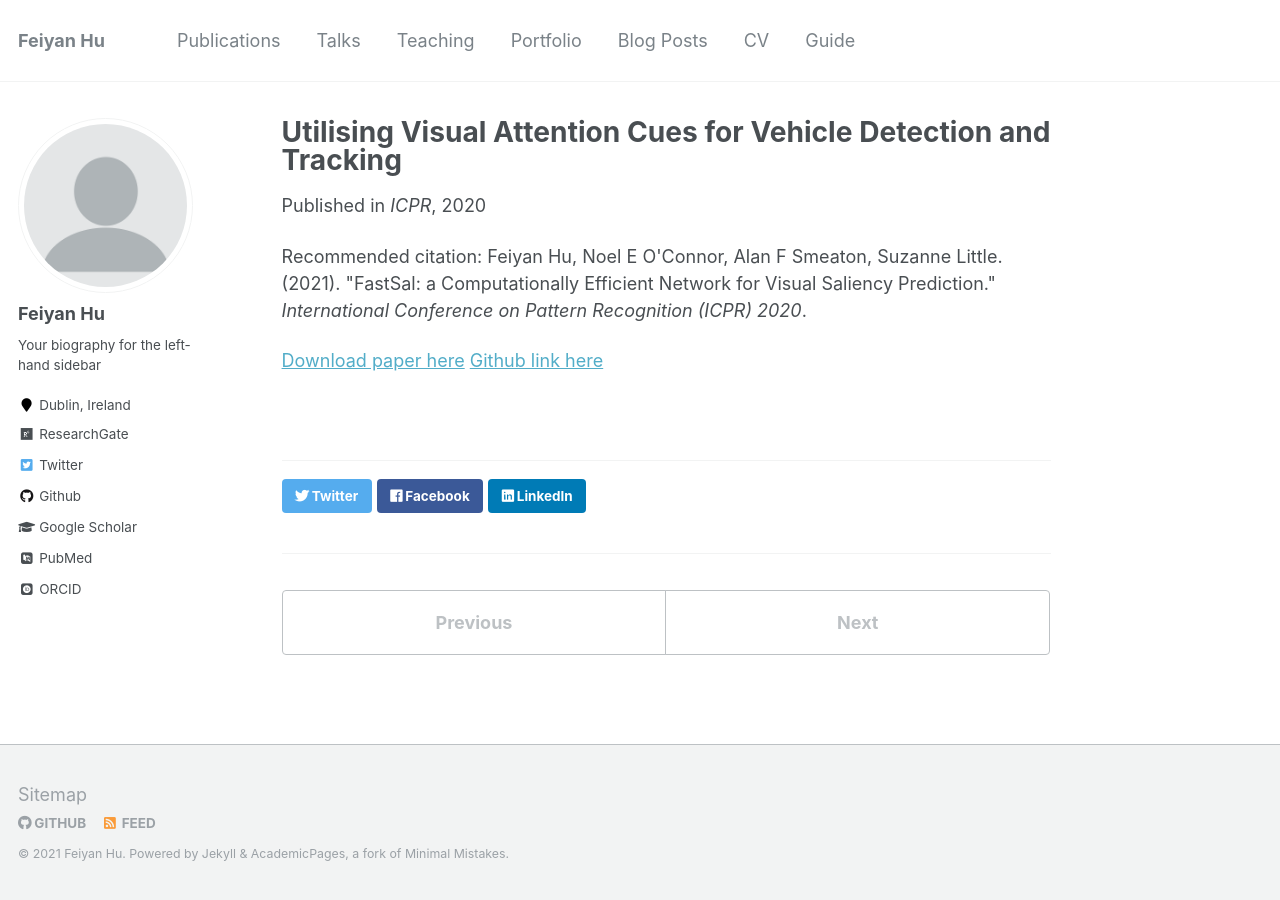
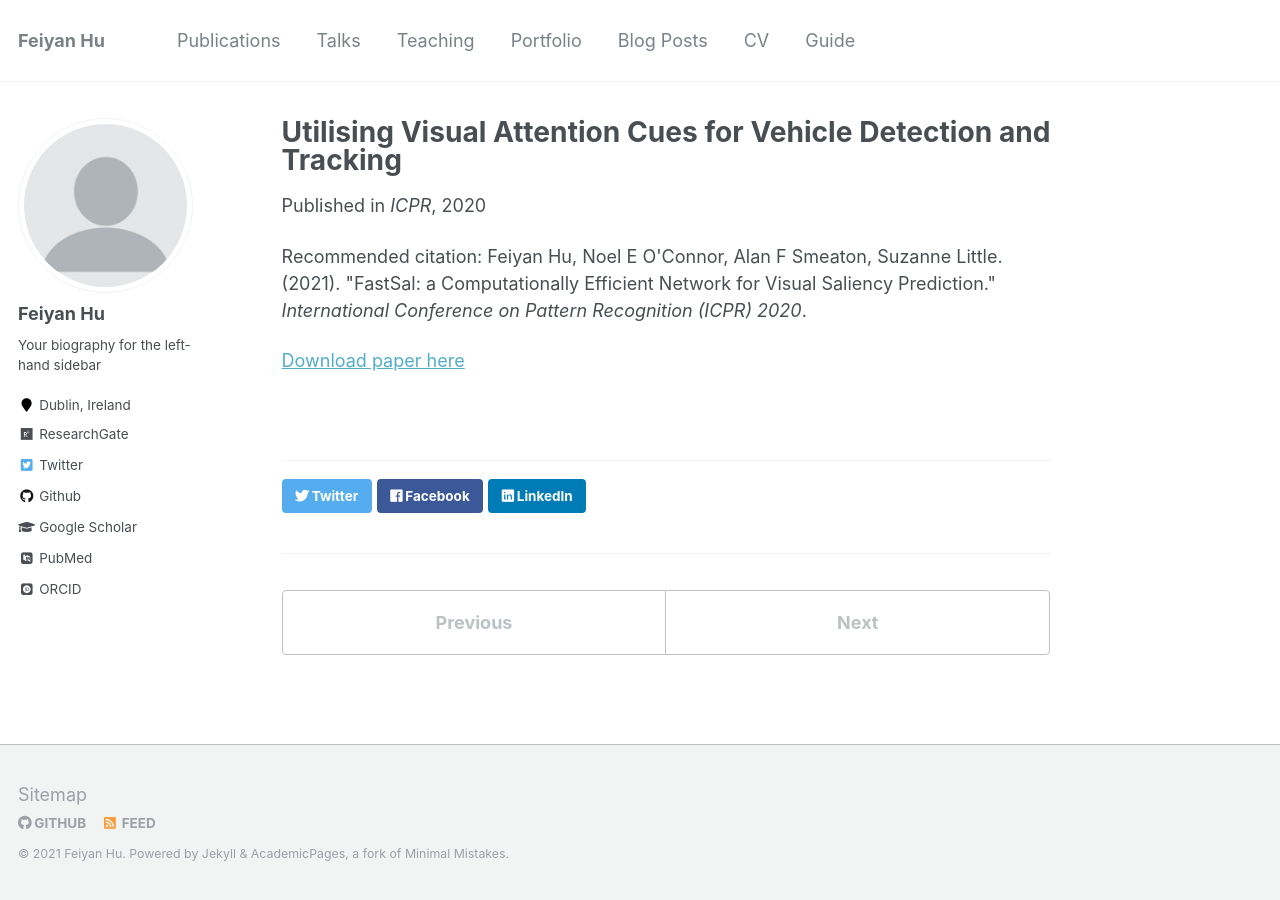
Before and after one commit to feiyanhu/feiyanhu.github.io, a Jekyll site: the page built from _publications/ICPR_2020_saldettrack.md, in a window 1280 px wide. Built offline with Jekyll 4.4.1, drawn with Linux system fonts in a browser that asks for light colours; some web fonts are replaced.

Commit message:
Update ICPR_2020_saldettrack.md

```diff
--- a/_publications/ICPR_2020_saldettrack.md
+++ b/_publications/ICPR_2020_saldettrack.md
@@ -10,6 +10,5 @@ citation: 'Feiyan Hu, Noel E O&apos;Connor, Alan F Smeaton, Suzanne Little. (202
 ---
 <!--- This paper is about the number 1. The number 2 is left for future work.-->
 [Download paper here](http://feiyanhu.github.io/files/ICPR_2020_saldettrack.pdf)
-[Github link here](https://github.com/feiyanhu/FastSal)
 
 <!--- Recommended citation: Your Name, You. (2009). "Paper Title Number 1." <i>Journal 1</i>. 1(1) .-->
```
